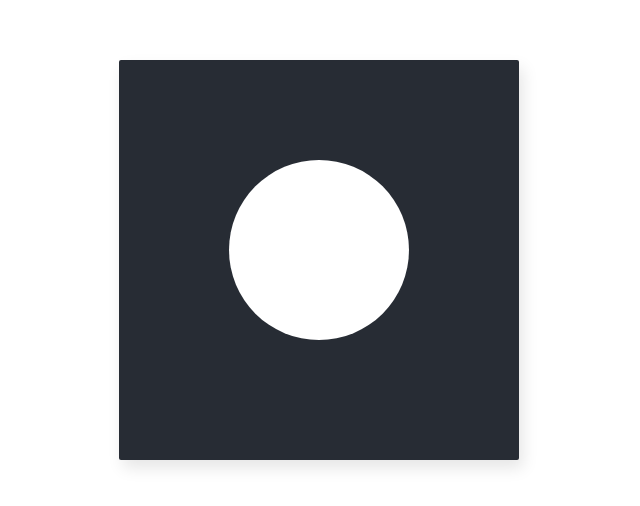
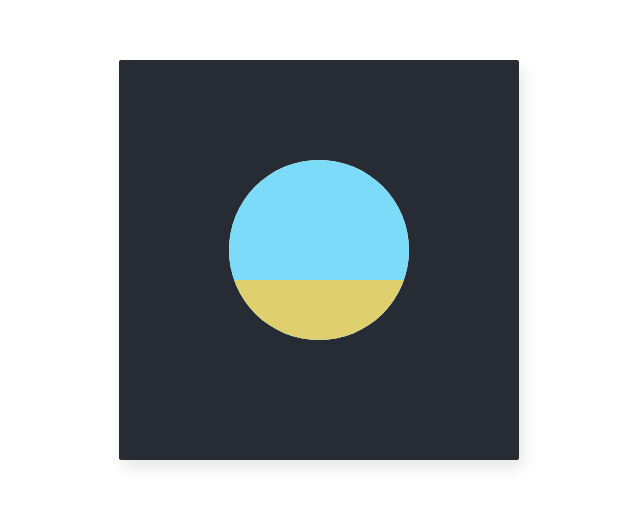
Before and after one commit to langevinj/100DaysOfCSS, a Vue app: page / in a window 1280 px wide. Shown: the part 140-646 px from the top of the page, without its empty margins (321-961 px from the left). Built offline with nearby package versions, Linux system fonts and the light colour scheme.

Commit message:
Base colors added.

```diff
--- a/src/components/Day2.vue
+++ b/src/components/Day2.vue
@@ -1,5 +1,7 @@
 <template>
     <div class="circle">
+        <div class="segment-top"></div>
+        <div class="segment-bottom"></div>
     </div>
 </template>
 
@@ -16,5 +18,25 @@
         position: absolute;
         margin-top: -100px;
         margin-left: -90px;
+        overflow: hidden;
+    }
+
+   .segment-top {
+        float: left;
+        width: 100%;
+        height: 300px;
+        background: #7BDBF8;
+        margin-bottom: 0;
+        position: absolute;
+    }
+
+    .segment-bottom {
+        float: left;
+        width: 100%;
+        height: 100px;
+        margin-top: 120px;
+        background: #DFCF6F;
+        z-index: 20;
+        position: absolute;
     }
 </style>
```
